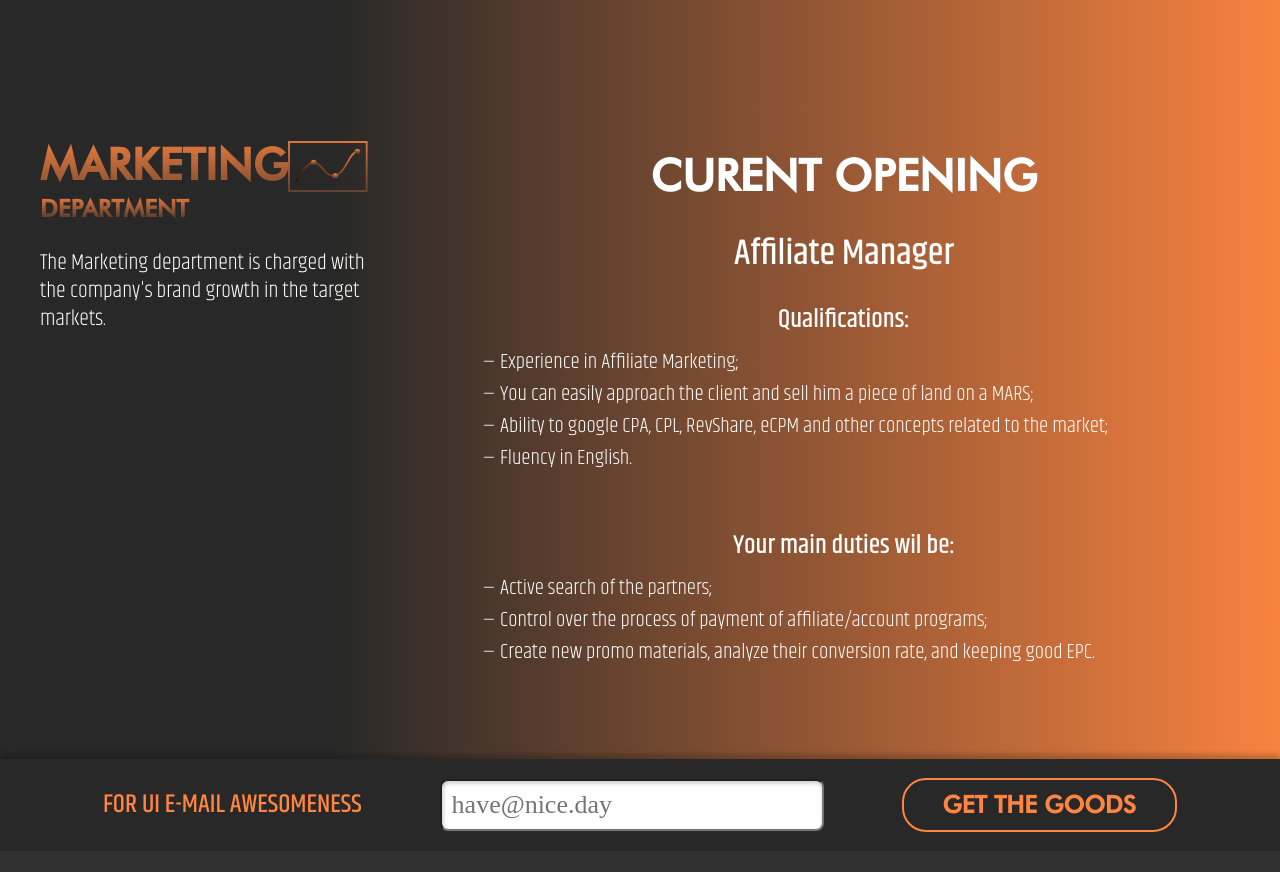
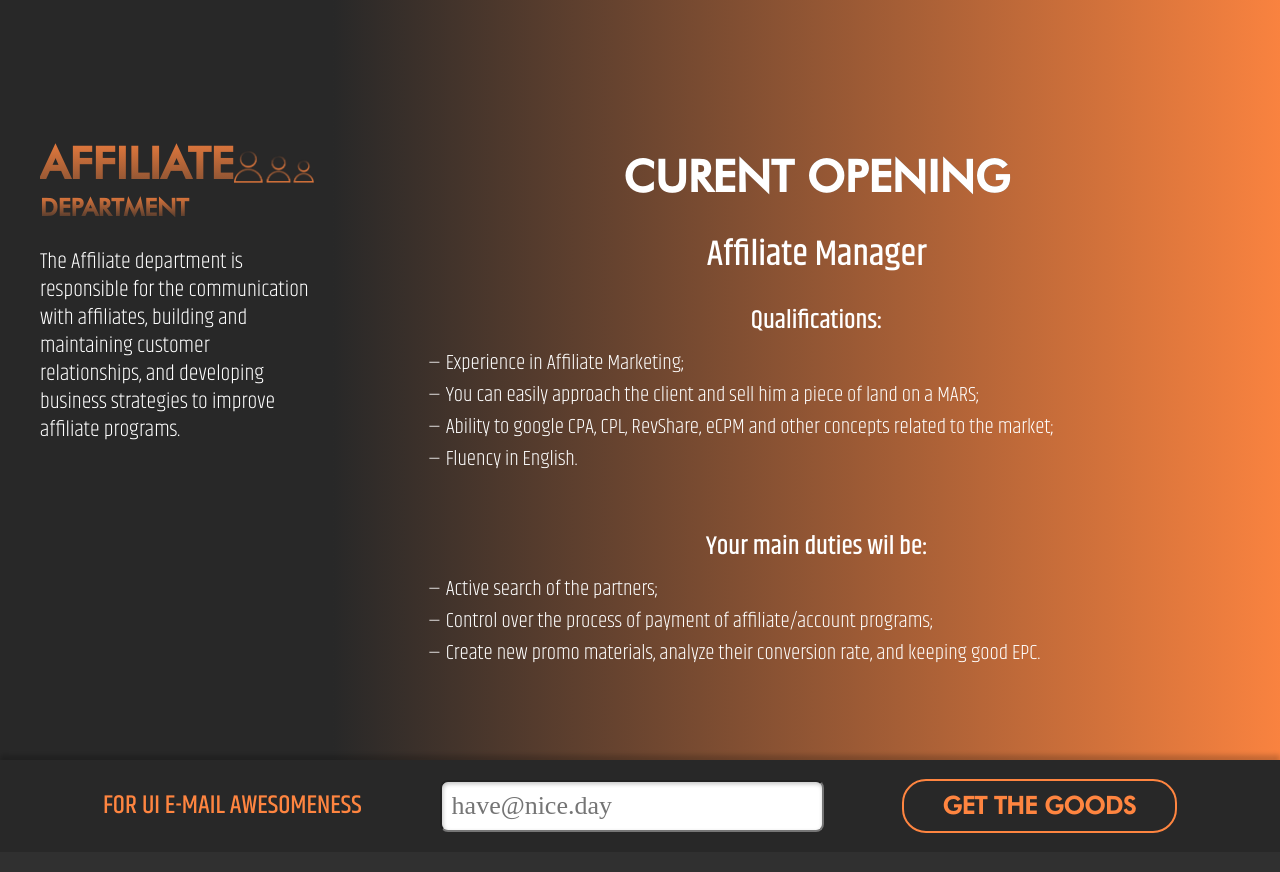
Before and after one commit to Empty-Fox/grantoro, a plain HTML site: page careers.html in a window 1280 px wide. Shown: the part 1160-2032 px from the top of the page. Drawn offline with nearby package versions, Linux system fonts and the light colour scheme; a web font is replaced by a local one.

Commit message:
commit message

```diff
--- a/careers.html
+++ b/careers.html
@@ -190,17 +190,18 @@
     <div class="career_block1_left">
       <div class="career_block1_left_tittle">
         <div class="career_block1_left_text">
-          <h2>marketing</h2>
+          <h2>Affiliate</h2>
           <h3>department</h3>
         </div>
         <div class="career_block1_left_img">
-          <img src="images/icon3.png" loading="lazy" width="130" height="84" alt="">
+          <img src="images/icon.png" loading="lazy" width="161" height="80" alt="">
         </div>
       </div>
 
       <div class="career_block1_left_tittle_s">
-        <p>
-          The Marketing department is charged with the company's brand growth in the target markets.</p>
+        <p>The Affiliate department is responsible for the communication with affiliates,
+          building and maintaining customer relationships, and developing business strategies
+          to improve affiliate programs.</p>
       </div>
     </div>
     <div class="career_block1_right career_block">
```
